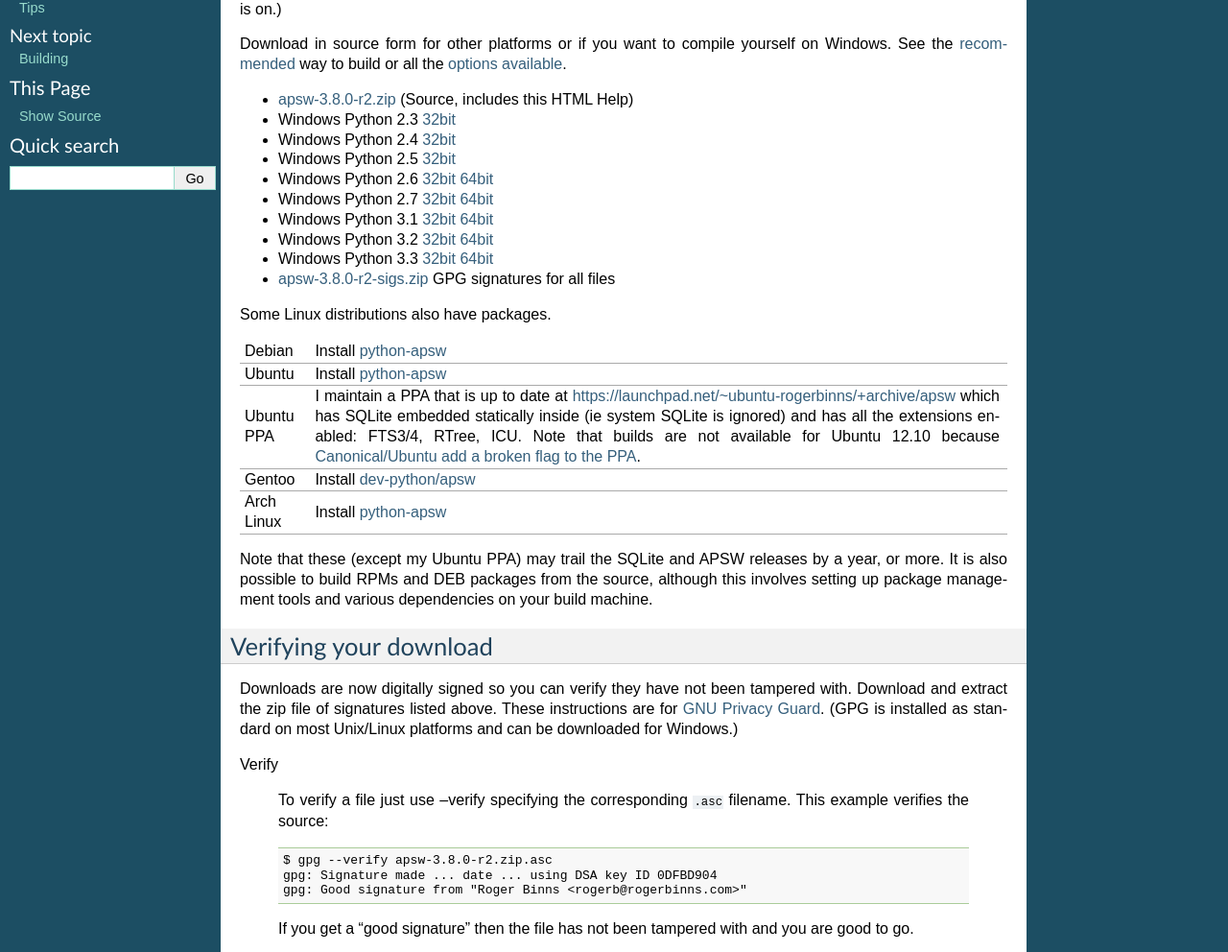
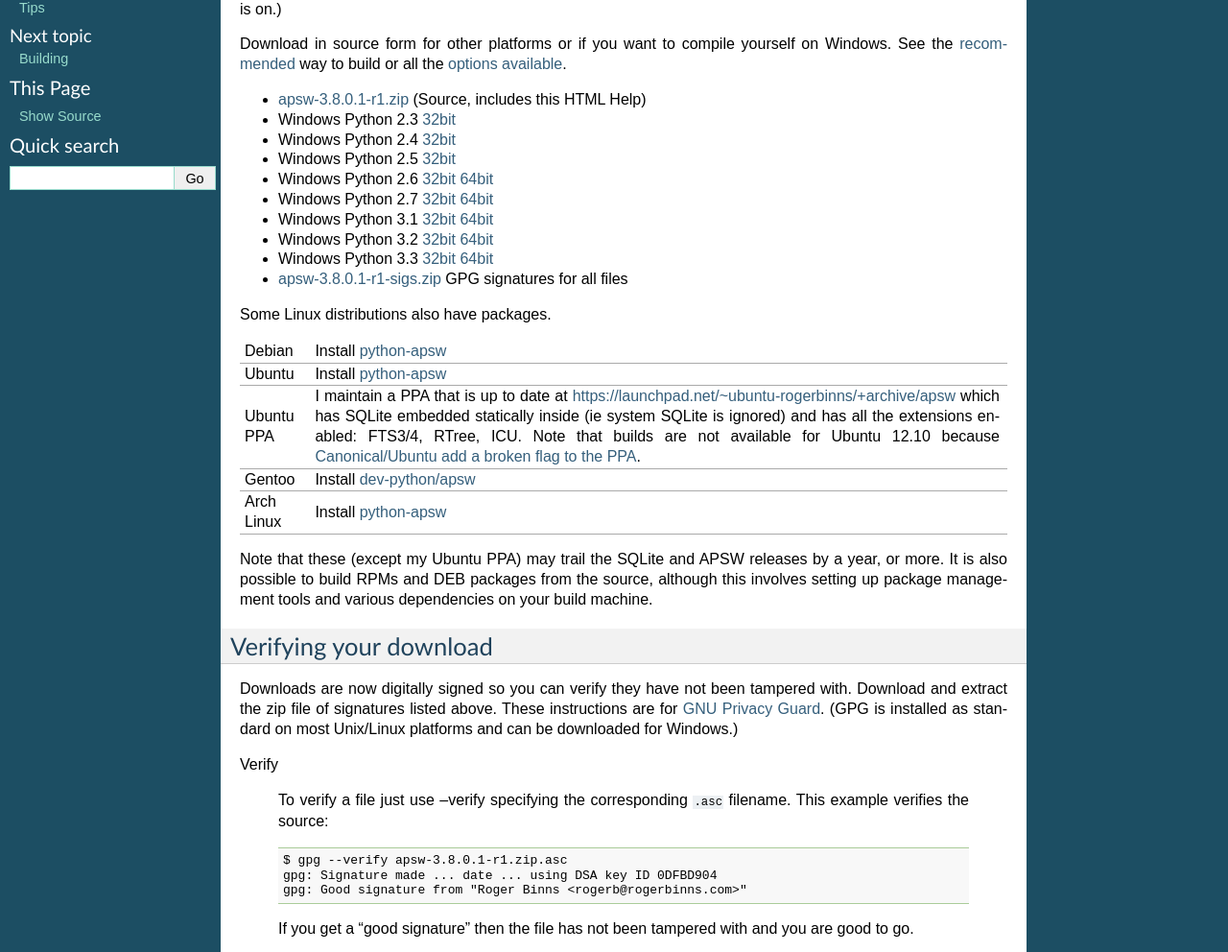
Before and after one commit to rogerbinns/apsw, a Sphinx documentation site: the page built from doc/download.rst, in a window 1280 px wide and 1400 px high. Shown: the part 191-1183 px from the top of the window at 96% size. Built offline with Sphinx 7.4.7, drawn with Linux system fonts in a browser that asks for light colours; pages that are not in the unit, such as notebooks, are missing from menus; the version number is read from the project's files by our own code.

Commit message:
Release bump

```diff
--- a/doc/changes.rst
+++ b/doc/changes.rst
@@ -1,6 +1,11 @@
 Change History
 **************
 .. currentmodule:: apsw
+
+3.8.0.1-r1
+==========
+
+No APSW changes.  Rebuild due to updated SQLite version.
 
 3.8.0-r2
 ========
--- a/doc/download.rst
+++ b/doc/download.rst
@@ -18,47 +18,47 @@
 
 .. downloads-begin
 
-* `apsw-3.8.0-r2.zip
-  <https://code.google.com/p/apsw/downloads/detail?name=apsw-3.8.0-r2.zip>`_
+* `apsw-3.8.0.1-r1.zip
+  <https://code.google.com/p/apsw/downloads/detail?name=apsw-3.8.0.1-r1.zip>`_
   (Source, includes this HTML Help)
 
 
 * Windows Python 2.3 `32bit
-  <https://code.google.com/p/apsw/downloads/detail?name=apsw-3.8.0-r1.win32-py2.3.exe>`__
+  <https://code.google.com/p/apsw/downloads/detail?name=apsw-3.8.0.1-r1.win32-py2.3.exe>`__
 
 * Windows Python 2.4 `32bit
-  <https://code.google.com/p/apsw/downloads/detail?name=apsw-3.8.0-r1.win32-py2.4.exe>`__
+  <https://code.google.com/p/apsw/downloads/detail?name=apsw-3.8.0.1-r1.win32-py2.4.exe>`__
 
 * Windows Python 2.5 `32bit
-  <https://code.google.com/p/apsw/downloads/detail?name=apsw-3.8.0-r1.win32-py2.5.exe>`__
+  <https://code.google.com/p/apsw/downloads/detail?name=apsw-3.8.0.1-r1.win32-py2.5.exe>`__
 
 * Windows Python 2.6 `32bit
-  <https://code.google.com/p/apsw/downloads/detail?name=apsw-3.8.0-r1.win32-py2.6.exe>`__
+  <https://code.google.com/p/apsw/downloads/detail?name=apsw-3.8.0.1-r1.win32-py2.6.exe>`__
   `64bit
-  <https://code.google.com/p/apsw/downloads/detail?name=apsw-3.8.0-r1.win-amd64-py2.6.exe>`__
+  <https://code.google.com/p/apsw/downloads/detail?name=apsw-3.8.0.1-r1.win-amd64-py2.6.exe>`__
 
 * Windows Python 2.7 `32bit
-  <https://code.google.com/p/apsw/downloads/detail?name=apsw-3.8.0-r1.win32-py2.7.exe>`__
+  <https://code.google.com/p/apsw/downloads/detail?name=apsw-3.8.0.1-r1.win32-py2.7.exe>`__
   `64bit
-  <https://code.google.com/p/apsw/downloads/detail?name=apsw-3.8.0-r1.win-amd64-py2.7.exe>`__
+  <https://code.google.com/p/apsw/downloads/detail?name=apsw-3.8.0.1-r1.win-amd64-py2.7.exe>`__
 
 * Windows Python 3.1 `32bit
-  <https://code.google.com/p/apsw/downloads/detail?name=apsw-3.8.0-r1.win32-py3.1.exe>`__
+  <https://code.google.com/p/apsw/downloads/detail?name=apsw-3.8.0.1-r1.win32-py3.1.exe>`__
   `64bit
-  <https://code.google.com/p/apsw/downloads/detail?name=apsw-3.8.0-r1.win-amd64-py3.1.exe>`__
+  <https://code.google.com/p/apsw/downloads/detail?name=apsw-3.8.0.1-r1.win-amd64-py3.1.exe>`__
 
 * Windows Python 3.2 `32bit
-  <https://code.google.com/p/apsw/downloads/detail?name=apsw-3.8.0-r1.win32-py3.2.exe>`__
+  <https://code.google.com/p/apsw/downloads/detail?name=apsw-3.8.0.1-r1.win32-py3.2.exe>`__
   `64bit
-  <https://code.google.com/p/apsw/downloads/detail?name=apsw-3.8.0-r1.win-amd64-py3.2.exe>`__
+  <https://code.google.com/p/apsw/downloads/detail?name=apsw-3.8.0.1-r1.win-amd64-py3.2.exe>`__
 
 * Windows Python 3.3 `32bit
-  <https://code.google.com/p/apsw/downloads/detail?name=apsw-3.8.0-r1.win32-py3.3.exe>`__
+  <https://code.google.com/p/apsw/downloads/detail?name=apsw-3.8.0.1-r1.win32-py3.3.exe>`__
   `64bit
-  <https://code.google.com/p/apsw/downloads/detail?name=apsw-3.8.0-r1.win-amd64-py3.3.exe>`__
+  <https://code.google.com/p/apsw/downloads/detail?name=apsw-3.8.0.1-r1.win-amd64-py3.3.exe>`__
 
-* `apsw-3.8.0-r2-sigs.zip
-  <https://code.google.com/p/apsw/downloads/detail?name=apsw-3.8.0-r2-sigs.zip>`_
+* `apsw-3.8.0.1-r1-sigs.zip
+  <https://code.google.com/p/apsw/downloads/detail?name=apsw-3.8.0.1-r1-sigs.zip>`_
   GPG signatures for all files
 
 .. downloads-end
@@ -105,7 +105,7 @@
   To verify a file just use --verify specifying the corresponding
   ``.asc`` filename.  This example verifies the source::
 
-      $ gpg --verify apsw-3.8.0-r2.zip.asc
+      $ gpg --verify apsw-3.8.0.1-r1.zip.asc
       gpg: Signature made ... date ... using DSA key ID 0DFBD904
       gpg: Good signature from "Roger Binns <rogerb@rogerbinns.com>"
 
```
Also changed, not shown: 5 other files.
